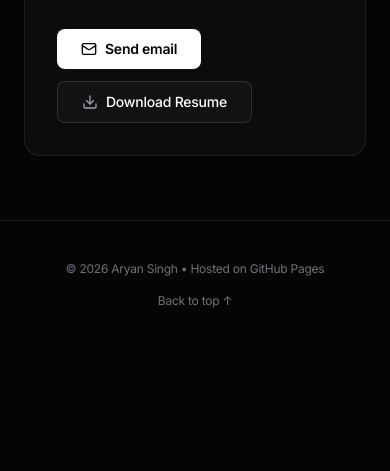
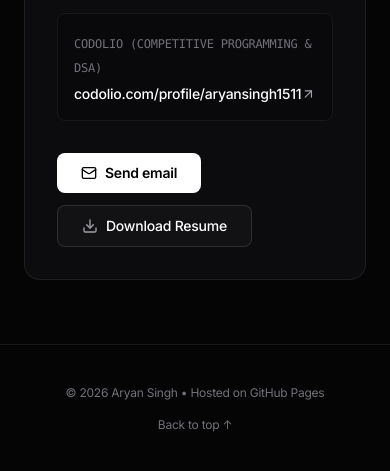
Before and after one commit to aryan11singh/aryan11singh.github.io, a plain HTML site: page index.html in a window 390 px wide. Shown: the part 6795-7266 px from the top of the page. Before the commit the page ends 7144 px from the top, so only its background shows below. Drawn offline with nearby package versions, Linux system fonts and the light colour scheme.

Commit message:
feat: add Codolio profile link to nav and contact

```diff
--- a/index.html
+++ b/index.html
@@ -69,6 +69,7 @@
         </a>
         <a href="https://github.com/aryan11singh" target="_blank" rel="noopener noreferrer" class="hover:text-white transition-colors">GitHub</a>
         <a href="https://linkedin.com/in/aryan11singh" target="_blank" rel="noopener noreferrer" class="hover:text-white transition-colors">LinkedIn</a>
+        <a href="https://codolio.com/profile/aryansingh1511" target="_blank" rel="noopener noreferrer" class="hover:text-white transition-colors">Codolio</a>
       </nav>
 
       <!-- Mobile Menu Button -->
@@ -87,6 +88,7 @@
       <div class="pt-2 border-t border-zinc-900 flex items-center gap-4 text-xs text-zinc-500">
         <a href="https://github.com/aryan11singh" target="_blank" class="hover:text-white">GitHub</a>
         <a href="https://linkedin.com/in/aryan11singh" target="_blank" class="hover:text-white">LinkedIn</a>
+        <a href="https://codolio.com/profile/aryansingh1511" target="_blank" class="hover:text-white">Codolio</a>
         <a href="mailto:111aryansingh2004@gmail.com" class="hover:text-white">Email</a>
       </div>
     </div>
@@ -630,6 +632,15 @@
             </div>
           </a>
 
+          <!-- Codolio -->
+          <a href="https://codolio.com/profile/aryansingh1511" target="_blank" rel="noopener noreferrer" class="p-4 rounded-lg bg-zinc-950 border border-zinc-900 hover:border-zinc-700 transition-colors block space-y-1.5 sm:col-span-2">
+            <span class="text-xs font-mono text-zinc-500">CODOLIO (COMPETITIVE PROGRAMMING &amp; DSA)</span>
+            <div class="text-sm font-medium text-white flex items-center justify-between">
+              <span>codolio.com/profile/aryansingh1511</span>
+              <i data-lucide="arrow-up-right" class="w-4 h-4 text-zinc-400"></i>
+            </div>
+          </a>
+
         </div>
 
         <div class="pt-2 flex flex-wrap items-center gap-3">
```
